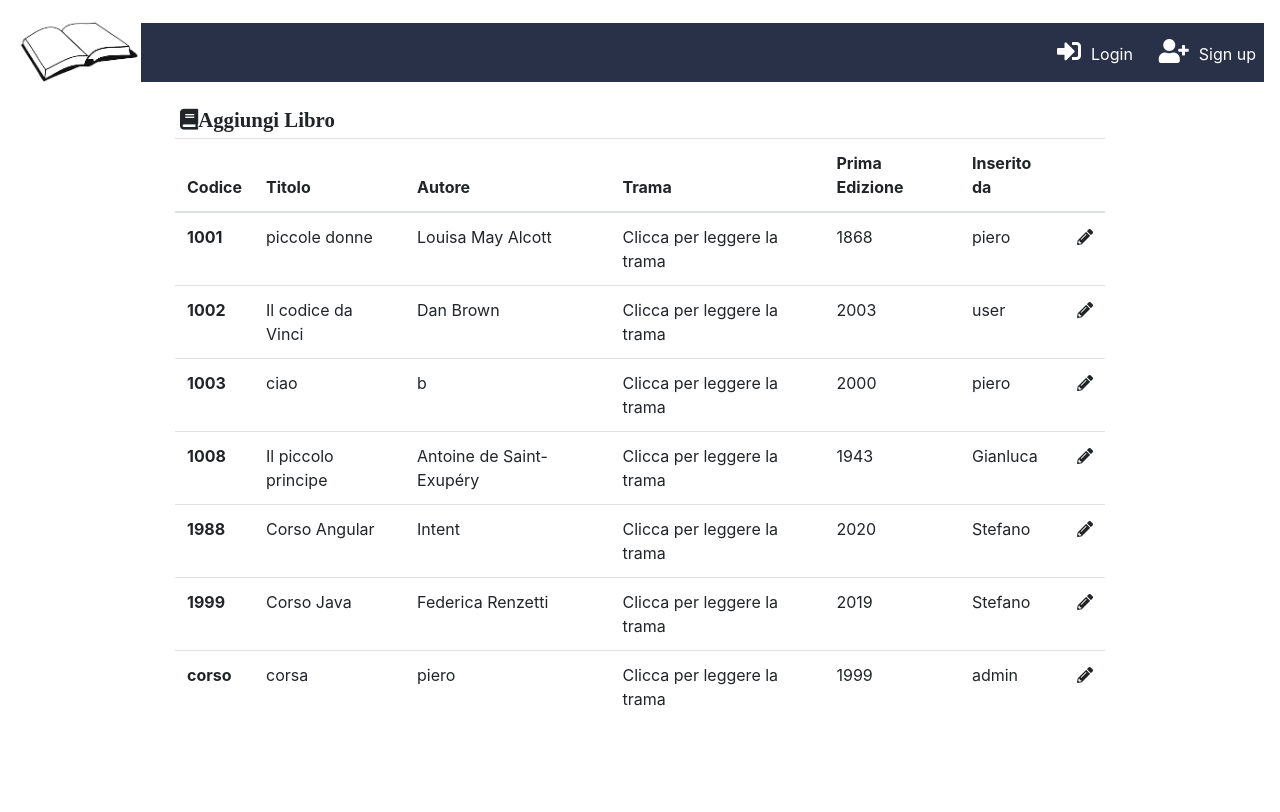
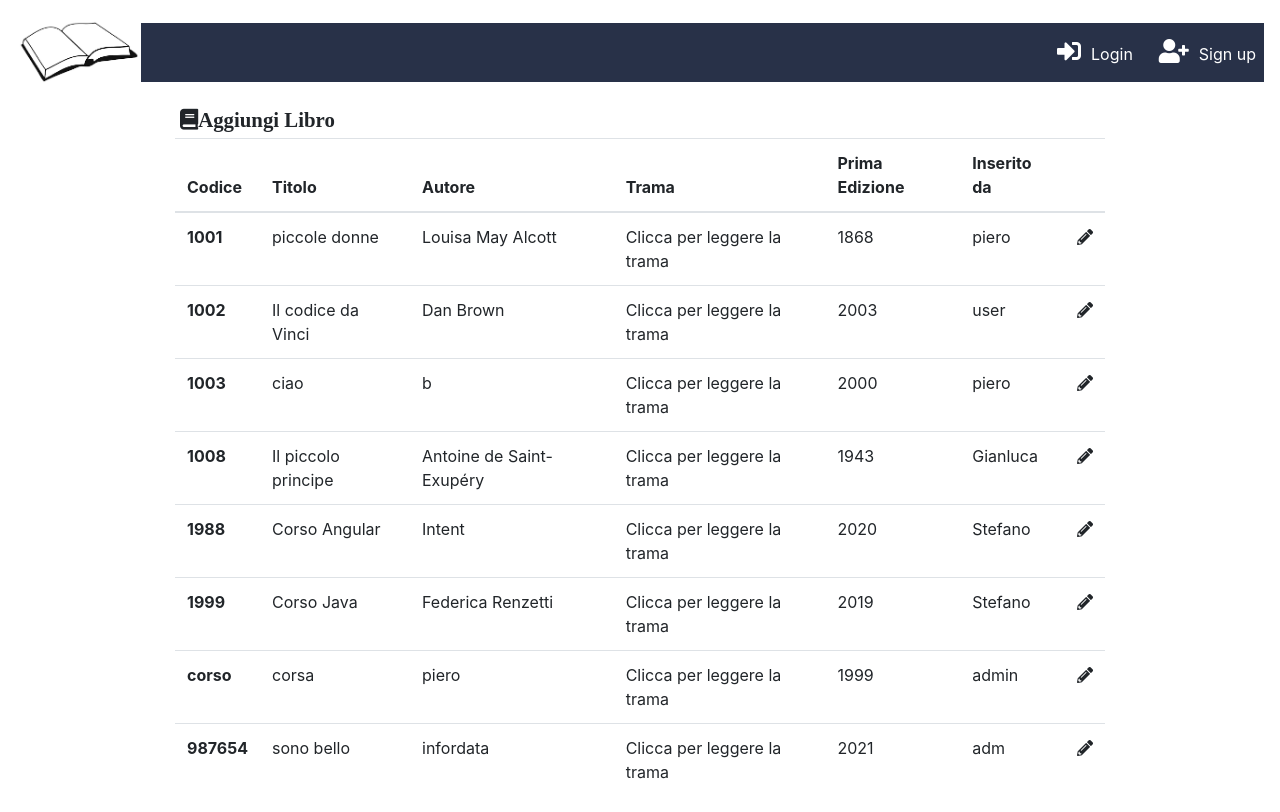
Before and after one commit to FedericoVerdenelli/CorsoAngular_1702, an Angular app in the folder DummyApp/: page /libreria in a window 1280 px wide. Built offline with nearby package versions, Linux system fonts and the light colour scheme; data requests are answered from the project's data file.

Commit message:
modifica utente e session storage

```diff
--- a/DummyApp/src/app/db.json
+++ b/DummyApp/src/app/db.json
@@ -41,7 +41,7 @@
       "password": "andrea"
     },
     {
-      "nome": "a",
+      "nome": "admin",
       "cognome": "root",
       "login": "admin",
       "email": "admin@admin.it",
@@ -271,6 +271,14 @@
       "trama": "aoooooooooooooooooooooooooooooo",
       "primaEdizione": 1999,
       "creatore": "admin"
+    },
+    {
+      "id": "987654",
+      "titolo": "sono bello",
+      "autore": "infordata",
+      "trama": "ci hanno rotto il sederino!",
+      "primaEdizione": 2021,
+      "creatore": "adm"
     }
   ]
 }
--- a/DummyApp/src/app/services/auth.service.ts
+++ b/DummyApp/src/app/services/auth.service.ts
@@ -51,7 +51,7 @@ export class AuthService {
         }
 
       });
-      if (this.booleanaRegistr){
+      if (this.booleanaRegistr) {
         const userAuth = new UserAuth( true, nuovoUtente);
         sessionStorage.setItem('isLogged', JSON.stringify(nuovoUtente));
         this.subject.next(userAuth);
@@ -101,7 +101,7 @@ export class AuthService {
   }
   // QUESTO METODO SERVE DURANTE I LOGIN/REGISTRAZIONI PER CONTROLLARE SE SESSIONFACTORY E' STATO POPOLATO
   isEmpty(obj) {
-    for(const key in obj) {
+    for (const key in obj) {
         if (obj.hasOwnProperty(key)) {
             return false;
         }
--- a/DummyApp/src/app/views/utente/dettaglio-utente/dettaglio-utente.component.ts
+++ b/DummyApp/src/app/views/utente/dettaglio-utente/dettaglio-utente.component.ts
@@ -65,6 +65,8 @@ export class DettaglioUtenteComponent implements OnInit {
   salvaNome(){
     console.log(this.mostraUtente.nome);
     this.crud.updateName(this.mostraUtente);
+    this.mostraUtente = sessionStorage.setItem('isLogged', JSON.stringify(this.mostraUtente));
+    window.location.reload();
     this.modalService.dismissAll();
   }
 }
```
